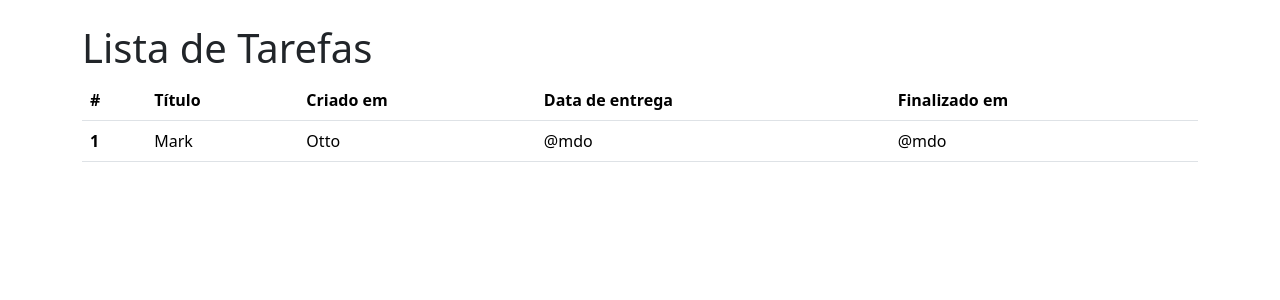
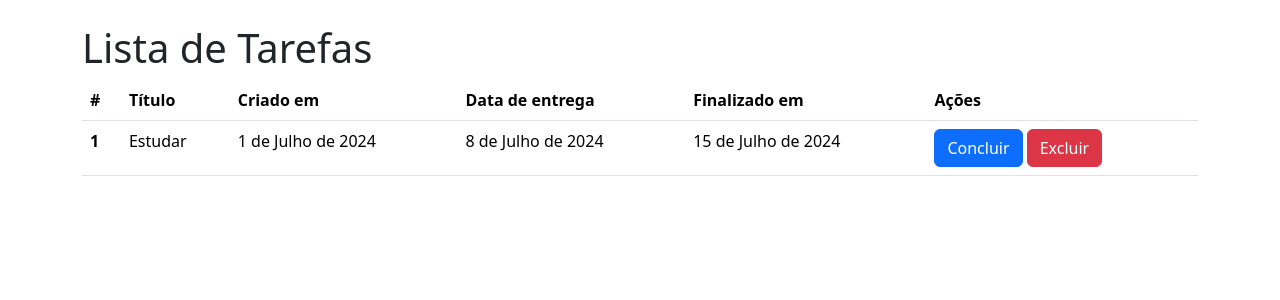
Before and after one commit to almeriinda/task_master, a Django app: page / in a window 1280 px wide. Shown: the part 56-356 px from the top of the page. Run offline with Django 4.2, Linux system fonts and the light colour scheme; data comes from the database, SQL or seed files in the repository; both versions use the stored data as it was after the commit.

Commit message:
realizando ajustes

```diff
--- a/setup/urls.py
+++ b/setup/urls.py
@@ -1,9 +1,9 @@
 from django.contrib import admin
 from django.urls import path
 
-from tasks.views import todo_list
+from tasks.views import TodoListView
 
 urlpatterns = [
     path("admin/", admin.site.urls),
-    path("", todo_list)
+    path("", TodoListView.as_view()),
 ]
--- a/tasks/models.py
+++ b/tasks/models.py
@@ -3,6 +3,6 @@ from django.db import models
 
 class Todo(models.Model):
     title = models.CharField(max_length=100, null=False, blank=False)
-    created_at = models.DateTimeField(auto_now_add=True, null=False, blank=False)
-    deadline = models.DateTimeField(null=False, blank=False)
-    finished_at = models.DateTimeField(null=True)
+    created_at = models.DateField(auto_now_add=True, null=False, blank=False)
+    deadline = models.DateField(null=False, blank=False)
+    finished_at = models.DateField(null=True)
--- a/tasks/templates/tasks/todo_list.html
+++ b/tasks/templates/tasks/todo_list.html
@@ -14,7 +14,8 @@
     </nav>
     <main class="container">
         <h1>Lista de Tarefas</h1>
-        <table class="table">
+        {% if todo_list %}
+          <table class="table">
             <thead>
                 <tr>
                 <th scope="col">#</th>
@@ -22,18 +23,29 @@
                 <th scope="col">Criado em</th>
                 <th scope="col">Data de entrega</th>
                 <th scope="col">Finalizado em</th>
+                <th scope="col">Ações</th>
                 </tr>
             </thead>
             <tbody>
-                <tr>
-                <th scope="row">1</th>
-                <td>Mark</td>
-                <td>Otto</td>
-                <td>@mdo</td>
-                <td>@mdo</td>
+                {% for todo in todo_list %}
+                  <tr>
+                  <th scope="row">{{todo.pk}}</th>
+                  <td>{{todo.title}}</td>
+                  <td>{{todo.created_at}}</td>
+                  <td>{{todo.deadline}}</td>
+                  <td>{{todo.finished_at | default:"-"}}</td>
+                  <td>
+                    <a href="#" class="btn btn-primary bt-sm">Concluir</a>
+                    <a href="#" class="btn btn-danger bt-sm">Excluir</a>
+                  </td>
                 </tr>
+                {% endfor %}
             </tbody>
-        </table>
+          </table>
+        {% else %}
+          <p>Não há tasks</p>
+        {% endif %}
+
     </main>
     <script src="https://cdn.jsdelivr.net/npm/bootstrap@5.3.3/dist/js/bootstrap.bundle.min.js" integrity="sha384-YvpcrYf0tY3lHB60NNkmXc5s9fDVZLESaAA55NDzOxhy9GkcIdslK1eN7N6jIeHz" crossorigin="anonymous"></script>
   </body>
--- a/tasks/views.py
+++ b/tasks/views.py
@@ -1,6 +1,6 @@
-from django.shortcuts import render
+from django.views.generic import ListView
 from .models import Todo
 
-def todo_list(request):
-    tasks = Todo.objects.all()
-    return render(request, "tasks/todo_list.html", {"tasks": tasks})
+
+class TodoListView(ListView):
+    model = Todo
```
Also changed, not shown: db.sqlite3, tasks/migrations/0002_auto_20240729_1935.py (added).
